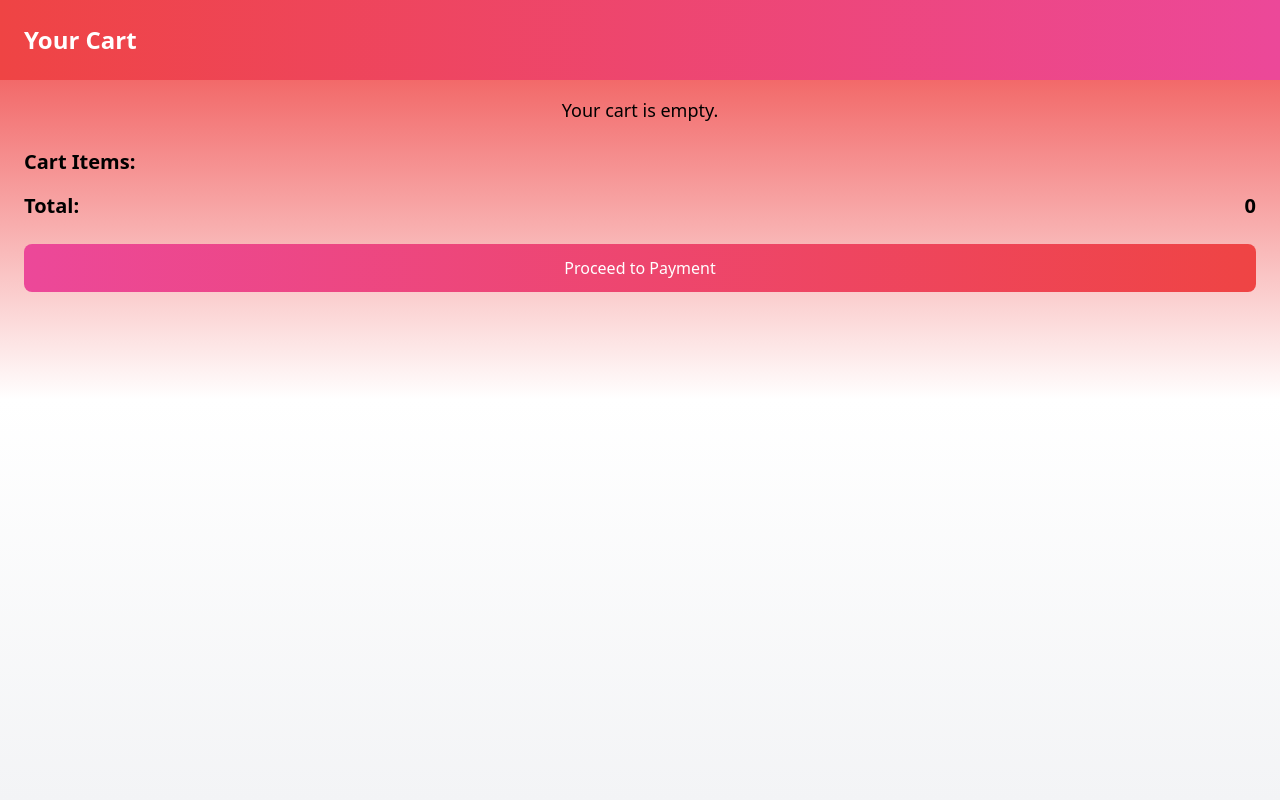
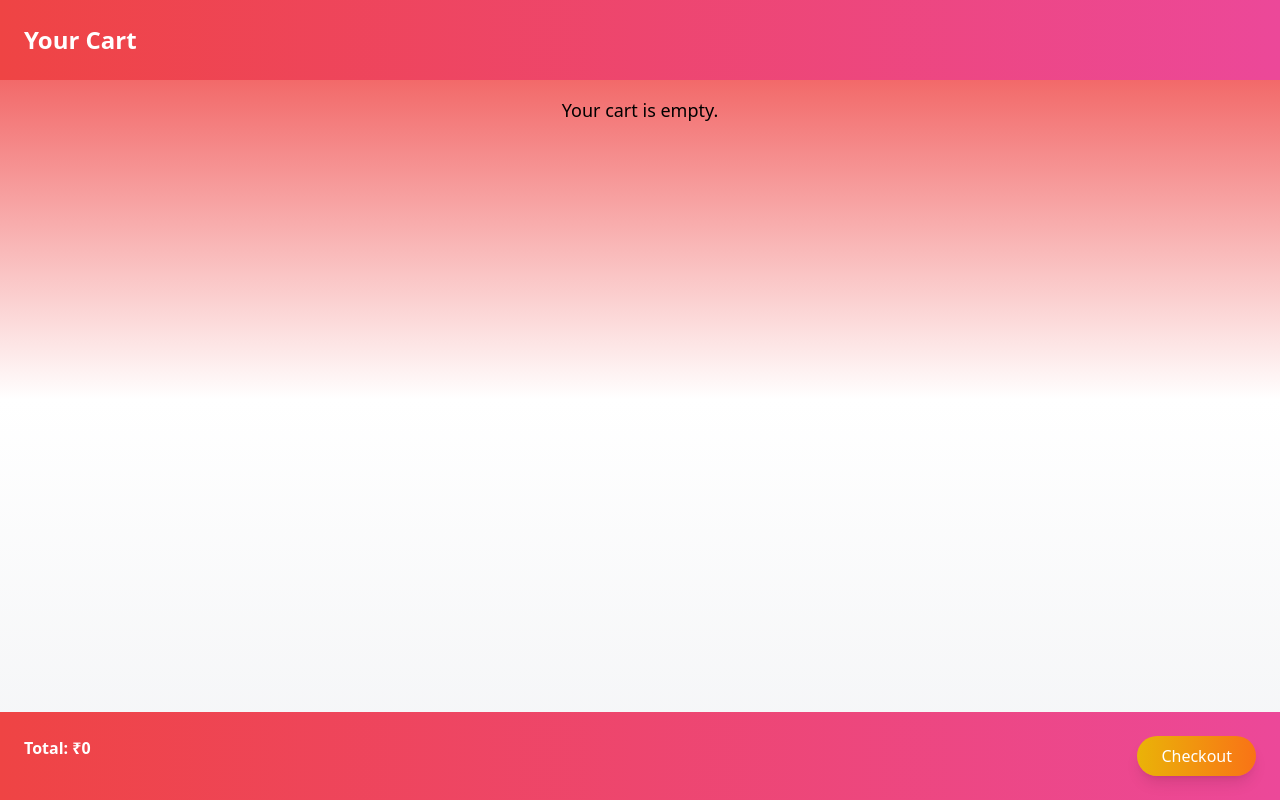
Before and after one commit to transmogrify76/FoodAPP, a React (Vite) app in the folder food-delivery/: page /cart in a window 1280 px wide. Built offline with nearby package versions, Linux system fonts and the light colour scheme; the HTML template or start-up script is replaced by a standard one.

Commit message:
fixed razor pay

```diff
--- a/food-delivery/src/pages/user/CartPage.tsx
+++ b/food-delivery/src/pages/user/CartPage.tsx
@@ -17,6 +17,20 @@ const CartPage: React.FC = () => {
   const { state } = useLocation();
   const [cart, setCart] = useState<CartItem[]>(state?.cart || []);
   const [totalPrice, setTotalPrice] = useState<number>(0);
+
+  // Load Razorpay script dynamically
+  useEffect(() => {
+    const script = document.createElement('script');
+    script.src = 'https://checkout.razorpay.com/v1/checkout.js';
+    script.async = true;
+    script.onload = () => {
+      console.log("Razorpay script loaded successfully");
+    };
+    document.body.appendChild(script);
+    return () => {
+      document.body.removeChild(script);
+    };
+  }, []);
 
   // Function to calculate the total price of the cart
   const calculateTotalPrice = () => {
@@ -230,28 +244,17 @@ const CartPage: React.FC = () => {
             ))}
           </div>
         )}
+      </div>
 
-        <div className="mt-6">
-          <h2 className="text-xl font-bold mb-4">Cart Items:</h2>
-          <ul>
-            {cart.map((cartItem, index) => (
-              <li key={index} className="flex justify-between mb-4">
-                <span>{cartItem.menuname}</span>
-                <span>{cartItem.menuprice * cartItem.quantity}</span>
-              </li>
-            ))}
-          </ul>
-          <div className="mt-4 flex justify-between font-bold text-xl">
-            <span>Total:</span>
-            <span>{totalPrice}</span>
-          </div>
-          <button
-            onClick={createOrder}
-            className="w-full mt-6 bg-gradient-to-r from-pink-500 to-red-500 text-white py-3 rounded-lg hover:bg-gradient-to-l transition-all"
-          >
-            Proceed to Payment
-          </button>
-        </div>
+      {/* Total Price */}
+      <div className="flex justify-between p-6 bg-gradient-to-r from-red-500 to-pink-500 text-white fixed bottom-0 left-0 w-full">
+        <h2 className="font-semibold">Total: ₹{totalPrice}</h2>
+        <button
+          onClick={createOrder}
+          className="bg-gradient-to-r from-yellow-500 to-orange-500 text-white py-2 px-6 rounded-full shadow-lg hover:bg-gradient-to-l transition-all"
+        >
+          Checkout
+        </button>
       </div>
     </div>
   );
```
